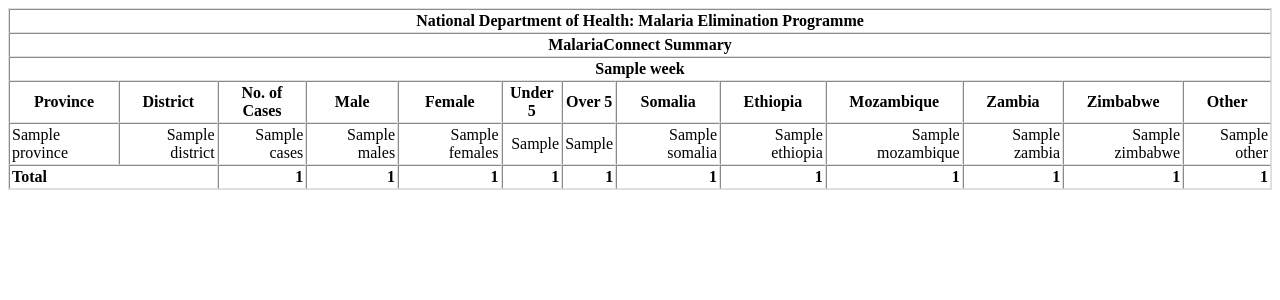
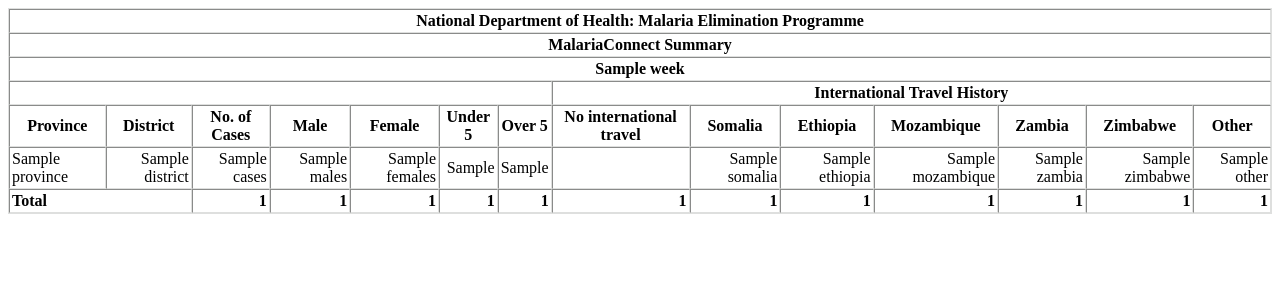
Before and after one commit to praekeltfoundation/malaria24-django, a Django app: template malaria24/ona/templates/ona/html_national_digest.html in a window 1280 px wide. Shown: the top 300 px of the page. Run offline with Django 3.2, Linux system fonts and the light colour scheme; the template is opened without the code that fills it: most values are stand-ins (such as "Sample title", 1, 10 or a date in 2020); parts of the project's set-up code (start-up, migrations or seed data) failed here and were passed over.

Commit message:
No international travel column added

```diff
--- a/malaria24/ona/templates/ona/html_national_digest.html
+++ b/malaria24/ona/templates/ona/html_national_digest.html
@@ -15,13 +15,17 @@
 <body>
   <table border="1" style="width: 100%; border: 1px #DEDFDE solid;" cellspacing="0" cellpadding="2">
     <tr>
-      <td colspan="13" style="text-align: center;"><strong>National Department of Health: Malaria Elimination Programme</strong></td>
+      <td colspan="14" style="text-align: center;"><strong>National Department of Health: Malaria Elimination Programme</strong></td>
     </tr>
     <tr>
-      <td colspan="13" style="text-align: center;"><strong>MalariaConnect Summary</strong></td>
+      <td colspan="14" style="text-align: center;"><strong>MalariaConnect Summary</strong></td>
     </tr>
     <tr>
-      <td colspan="13" style="text-align: center;"><strong>{{week}}</strong></td>
+      <td colspan="14" style="text-align: center;"><strong>{{week}}</strong></td>
+    </tr>
+    <tr>
+      <td colspan="7" style="text-align: center;"></td>
+      <td colspan="7" style="text-align: center;"><strong>International Travel History</strong></td>
     </tr>
     <tr>
       <th>Province</th>
@@ -31,6 +35,7 @@
       <th>Female</th>
       <th>Under 5</th>
       <th>Over 5</th>
+      <th>No international travel</th>
       <th>Somalia</th>
       <th>Ethiopia</th>
       <th>Mozambique</th>
@@ -48,6 +53,7 @@
           <td style="text-align: right;">{{province.females}}</td>
           <td style="text-align: right;">{{province.under5}}</td>
           <td style="text-align: right;">{{province.over5}}</td>
+          <td style="text-align: right;">{{province.no_international_travel}}</td>
           <td style="text-align: right;">{{province.somalia}}</td>
           <td style="text-align: right;">{{province.ethiopia}}</td>
           <td style="text-align: right;">{{province.mozambique}}</td>
@@ -64,6 +70,7 @@
       <td style="text-align: right;"><strong>{{totals.total_females}}</strong></td>
       <td style="text-align: right;"><strong>{{totals.total_under5}}</strong></td>
       <td style="text-align: right;"><strong>{{totals.total_over5}}</strong></td>
+      <td style="text-align: right;"><strong>{{totals.total_no_international_travel}}</strong></td>
       <td style="text-align: right;"><strong>{{totals.total_somalia}}</strong></td>
       <td style="text-align: right;"><strong>{{totals.total_ethiopia}}</strong></td>
       <td style="text-align: right;"><strong>{{totals.total_mozambique}}</strong></td>
```
Also changed, not shown: malaria24/ona/models.py (+11 -1 lines).
